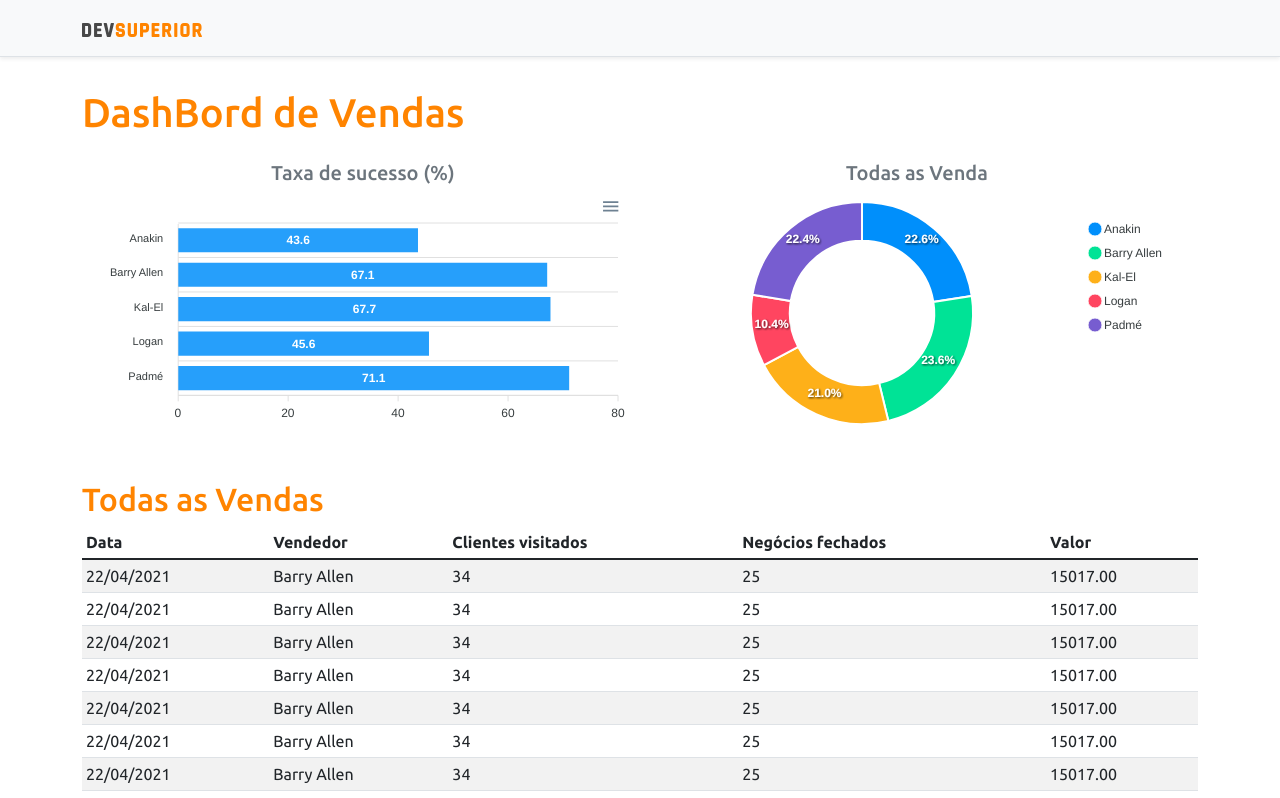
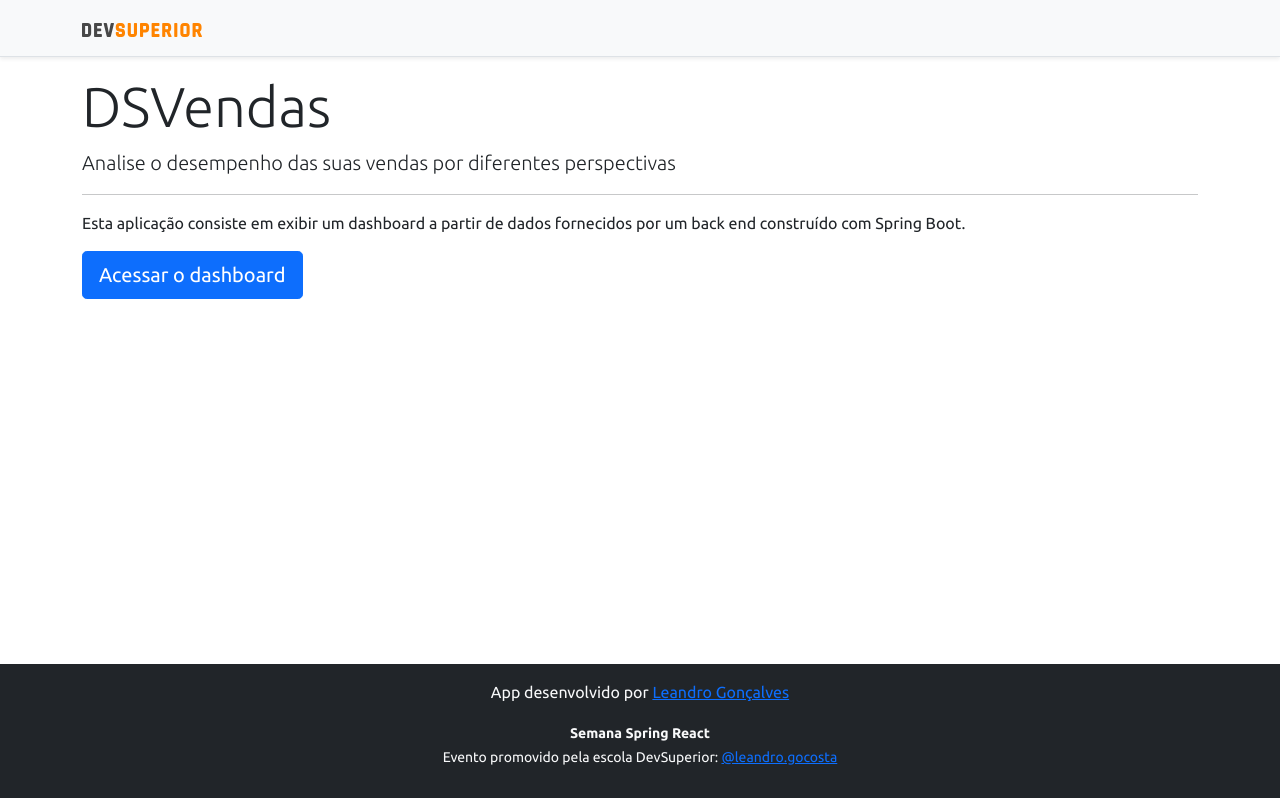
Before and after one commit to LeandroGoCosta/projeto-sds5, a React (Create React App) app in the folder frontend/: page / in a window 1280 px wide. Shown: the top 798 px of the page. Built offline with nearby package versions, Linux system fonts and the light colour scheme.

Commit message:
Home, naviagation

```diff
--- a/frontend/package.json
+++ b/frontend/package.json
@@ -17,6 +17,7 @@
     "react": "^17.0.2",
     "react-apexcharts": "^1.3.9",
     "react-dom": "^17.0.2",
+    "react-router-dom": "5.2.0",
     "react-scripts": "4.0.3",
     "typescript": "^4.1.2",
     "web-vitals": "^1.0.1"
@@ -44,5 +45,8 @@
       "last 1 firefox version",
       "last 1 safari version"
     ]
+  },
+  "devDependencies": {
+    "@types/react-router-dom": "^5.3.2"
   }
 }
--- a/frontend/src/App.tsx
+++ b/frontend/src/App.tsx
@@ -1,34 +1,8 @@
-import BarChart from "components/BarChart";
-import DataTable from "components/DataTable";
-import DonutChart from "components/DonutCharts";
-import Footer from "components/footer";
-import NavBar from "components/NavBar";
+import Routes from "Routes";
 
 function App() {
   return (
-    <>
-      <NavBar />
-      <div className="container">
-        <h1 className="text-primary py-3">DashBord de Vendas</h1>
-
-        <div className="row px-3">
-          <div className="col-sm-6">
-            <h5 className="text-center text-secondary"> Taxa de sucesso (%)</h5>
-                <BarChart />
-          </div>
-          <div className="col-sm-6">
-            <h5 className="text-center text-secondary"> Todas as Venda</h5>
-                <DonutChart />
-          </div>
-        </div>
-
-        <div className="py-3"></div>
-          <h2 className="text-primary">Todas as Vendas</h2>
-        <DataTable />
-
-      </div>
-      <Footer />
-    </>
+      <Routes />
   );
 }
 
--- /dev/null
+++ b/frontend/src/Routes.tsx
@@ -0,0 +1,21 @@
+import Dashboard from 'pages/Dashboard';
+import Home from 'pages/Home';
+import { BrowserRouter, Switch, Route } from 'react-router-dom';
+
+function Routes() {
+    return (
+      <BrowserRouter>
+            <Switch>
+                <Route path = "/" exact>
+                    <Home />
+                </Route>
+                <Route path = "/dashboard">
+                    <Dashboard />
+                </Route>
+
+            </Switch>
+      </BrowserRouter>
+    );
+  }
+
+  export default Routes;
--- a/frontend/src/components/NavBar/index.tsx
+++ b/frontend/src/components/NavBar/index.tsx
@@ -1,11 +1,14 @@
 import ImgDsDark from 'assets/img/ds-dark.svg';
+import { Link } from 'react-router-dom';
 
 function NavBar() {
   return (
     <div className="d-flex flex-column flex-md-row align-items-center p-3 px-md-4 mb-3 bg-light border-bottom shadow-sm">
       <div className="container">
         <nav className="my-2 my-md-0 mr-md-3">
-          <img src={ImgDsDark} alt="DevSuperior" width="120" />
+          <Link to="/" >
+              <img src={ImgDsDark} alt="DevSuperior" width="120" />
+          </Link>
         </nav>
       </div>
     </div>
--- /dev/null
+++ b/frontend/src/pages/Dashboard/index.tsx
@@ -0,0 +1,35 @@
+import BarChart from "components/BarChart";
+import DataTable from "components/DataTable";
+import DonutChart from "components/DonutCharts";
+import Footer from "components/footer";
+import NavBar from "components/NavBar";
+
+function Dashboard() {
+    return (
+        <>
+        <NavBar />
+        <div className="container">
+          <h1 className="text-primary py-3">DashBord de Vendas</h1>
+
+          <div className="row px-3">
+            <div className="col-sm-6">
+              <h5 className="text-center text-secondary"> Taxa de sucesso (%)</h5>
+                  <BarChart />
+            </div>
+            <div className="col-sm-6">
+              <h5 className="text-center text-secondary"> Todas as Venda</h5>
+                  <DonutChart />
+            </div>
+          </div>
+
+          <div className="py-3"></div>
+            <h2 className="text-primary">Todas as Vendas</h2>
+          <DataTable />
+
+        </div>
+        <Footer />
+      </>
+    );
+  }
+
+  export default Dashboard;
--- /dev/null
+++ b/frontend/src/pages/Home/index.tsx
@@ -0,0 +1,26 @@
+import Footer from "components/footer";
+import NavBar from "components/NavBar";
+import { Link } from "react-router-dom";
+
+
+function Home() {
+    return (
+        <>
+        <NavBar />
+        <div className="container">
+            <div className="jumbotron">
+                <h1 className="display-4">DSVendas</h1>
+                <p className="lead">Analise o desempenho das suas vendas por diferentes perspectivas</p>
+                <hr />
+                <p>Esta aplicação consiste em exibir um dashboard a partir de dados fornecidos por um back end construído com Spring Boot.</p>
+                <Link className="btn btn-primary btn-lg" to="/dashboard">
+                      Acessar o dashboard
+                </Link>
+            </div>
+        </div>
+        <Footer />
+        </>
+    );
+}
+
+export default Home;
```
Also changed, not shown: 1 other file (tests, documents, lock files or other folders).
